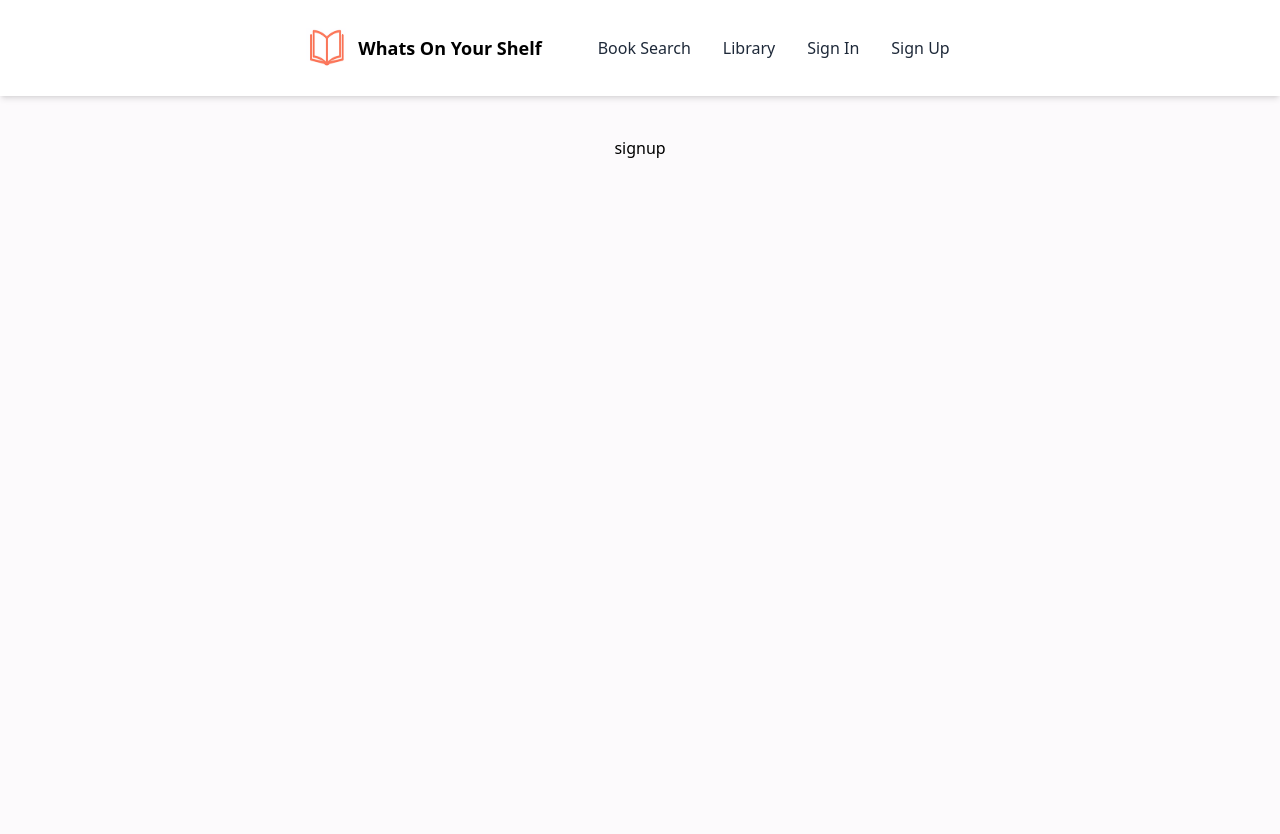
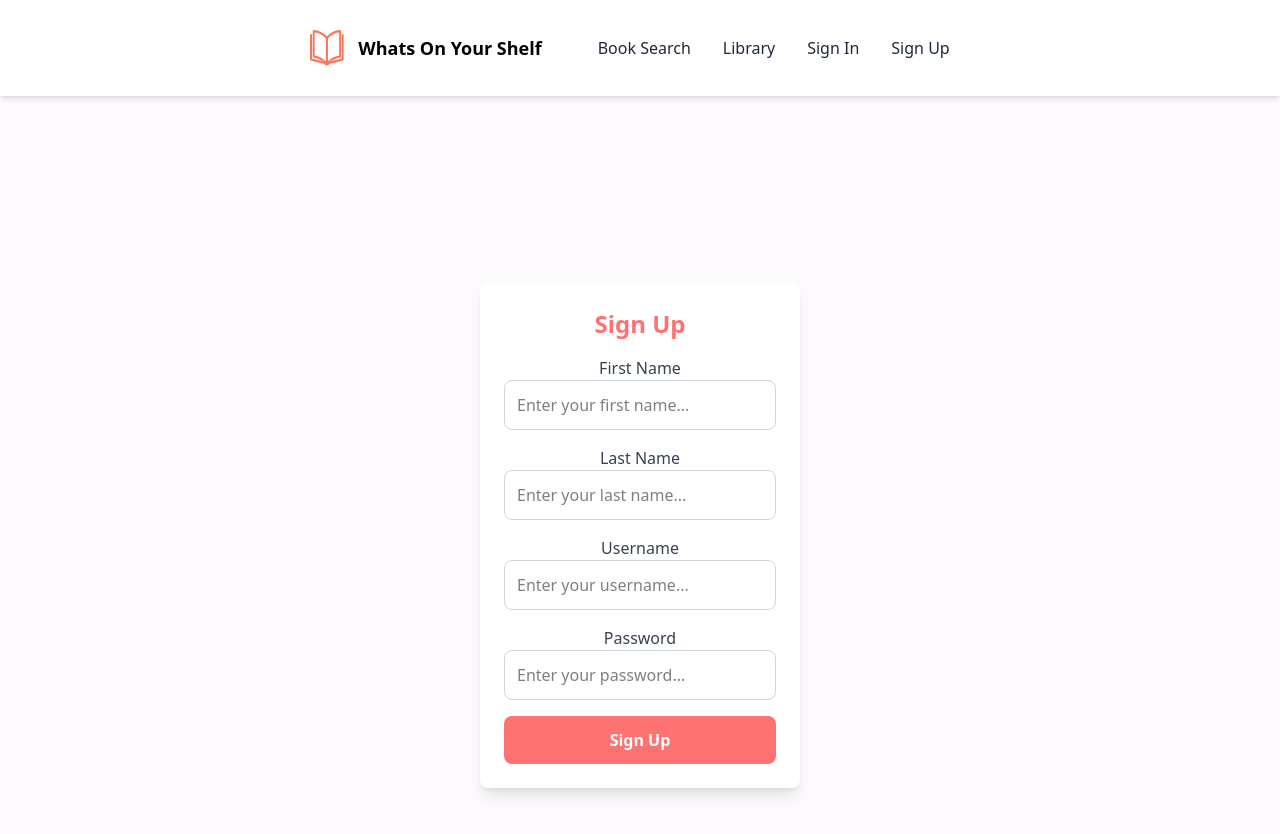
Before and after one commit to Saosyn/whats_on_your_shelf, a React (Vite) app in the folder client/: page /signup in a window 1280 px wide. Shown: the top 834 px of the page. Before the commit the page ends 800 px from the top, so only its background shows below. Built offline with nearby package versions, Linux system fonts and the light colour scheme.

Commit message:
added default missing cover and easter egg

```diff
--- a/client/src/Pages/Homepage.jsx
+++ b/client/src/Pages/Homepage.jsx
@@ -7,7 +7,7 @@ const Home = () => {
   return (
     <div>
       <h1 className="text-3xl font-bold text-center mt-6">Top Books</h1>
-      <NYTBooks />
+      {/* <NYTBooks /> */}
     </div>
   );
 };
--- a/client/src/Pages/SignIn.jsx
+++ b/client/src/Pages/SignIn.jsx
@@ -1,41 +1,42 @@
-import React from "react";
-import { useState } from "react";
-import { login } from "../api/authAPI";
+import React from 'react';
+import { useState } from 'react';
+import { login } from '../api/authAPI';
 import Auth from '../utils/auth';
 
-
 const SignIn = () => {
-    const [username, setUsername] = useState("");
-    const [password, setPassword] = useState("");
-
+  const [username, setUsername] = useState('');
+  const [password, setPassword] = useState('');
 
   const formSubmit = async (event) => {
     event.preventDefault();
     const user = {
       username,
-            password
-        }
+      password,
+    };
     // store userdata in local storage, look for the utils folder that should be a good start
     try {
       const data = await login(user);
       Auth.login(data.token);
-            console.log('login successful', data.token)
+      console.log('login successful', data.token);
     } catch (err) {
       console.error('Failed to login', err);
     }
-    }
+  };
 
-
-    return(
-        <div className="flex justify-center items-center min-h-screen bg-gray-100">
+  return (
+    <div className="flex justify-center items-center min-h-screen ">
       <form
         onSubmit={formSubmit}
         className="bg-white p-6 rounded-lg shadow-lg w-80"
       >
-        <h2 className="text-center text-2xl font-bold text-[#FF7272] mb-4">Login</h2>
+        <h2 className="text-center text-2xl font-bold text-[#FF7272] mb-4">
+          Login
+        </h2>
 
         <div className="mb-4">
-          <label htmlFor="username" className="block text-gray-700 font-medium">Username</label>
+          <label htmlFor="username" className="block text-gray-700 font-medium">
+            Username
+          </label>
           <input
             id="username"
             type="text"
@@ -47,7 +48,9 @@ const SignIn = () => {
         </div>
 
         <div className="mb-4">
-          <label htmlFor="password" className="block text-gray-700 font-medium">Password</label>
+          <label htmlFor="password" className="block text-gray-700 font-medium">
+            Password
+          </label>
           <input
             id="password"
             type="password"
@@ -66,8 +69,7 @@ const SignIn = () => {
         </button>
       </form>
     </div>
-    )
-
-}
+  );
+};
 
 export default SignIn;
--- a/client/src/Pages/SignUp.jsx
+++ b/client/src/Pages/SignUp.jsx
@@ -1,13 +1,85 @@
-import React from "react";
+import React from 'react';
 
 const SignUp = () => {
+  const formSubmit = () => console.log('form submitted');
+  return (
+    <div className="flex justify-center items-center min-h-screen">
+      <form
+        onSubmit={formSubmit}
+        className="bg-white p-6 rounded-lg shadow-lg w-80"
+      >
+        <h2 className="text-center text-2xl font-bold text-[#FF7272] mb-4">
+          Sign Up
+        </h2>
 
-    return(
-        <>
-        signup
-    </>
-    )
+        <div className="mb-4">
+          <label
+            htmlFor="firstName"
+            className="block text-gray-700 font-medium"
+          >
+            First Name
+          </label>
+          <input
+            id="firstName"
+            type="text"
+            placeholder="Enter your first name..."
+            name="username"
+            // onChange={(event) => setUsername(event.target.value)}
+            className="w-full p-3 border border-gray-300 rounded-lg focus:outline-none focus:ring-2 focus:ring-[#FF7272]"
+          />
+        </div>
 
-}
+        <div className="mb-4">
+          <label htmlFor="LastName" className="block text-gray-700 font-medium">
+            Last Name
+          </label>
+          <input
+            id="lastName"
+            type="text"
+            placeholder="Enter your last name..."
+            name="username"
+            // onChange={(event) => setUsername(event.target.value)}
+            className="w-full p-3 border border-gray-300 rounded-lg focus:outline-none focus:ring-2 focus:ring-[#FF7272]"
+          />
+        </div>
+
+        <div className="mb-4">
+          <label htmlFor="username" className="block text-gray-700 font-medium">
+            Username
+          </label>
+          <input
+            id="username"
+            type="text"
+            placeholder="Enter your username..."
+            name="username"
+            // onChange={(event) => setUsername(event.target.value)}
+            className="w-full p-3 border border-gray-300 rounded-lg focus:outline-none focus:ring-2 focus:ring-[#FF7272]"
+          />
+        </div>
+
+        <div className="mb-4">
+          <label htmlFor="password" className="block text-gray-700 font-medium">
+            Password
+          </label>
+          <input
+            id="password"
+            type="password"
+            placeholder="Enter your password..."
+            name="password"
+            onChange={(event) => setPassword(event.target.value)}
+            className="w-full p-3 border border-gray-300 rounded-lg focus:outline-none focus:ring-2 focus:ring-[#FF7272]"
+          />
+        </div>
+
+        <button
+          type="submit"
+          className="w-full bg-[#FF7272] text-white font-semibold p-3 rounded-lg hover:bg-[#FF3737] transition"
+        >
+          Sign Up
+        </button>
+      </form>
+    </div>
+  );
+};
 
 export default SignUp;
--- a/client/src/components/BookCard.jsx
+++ b/client/src/components/BookCard.jsx
@@ -1,22 +1,31 @@
-import React from "react";
-import AddToListButton from "./AddToListButton";
+import React from 'react';
+import AddToListButton from './AddToListButton';
 
-const BookCard = ({ book, addToMyBooks }) => {
+const placeholderImage =
+  'https://dummyimage.com/320.53x500/000/fff.png&text=No+Book+Cover+Available';
+
+const BookCard = ({ book, addToMyBooks, myBooks }) => {
   return (
-    <div className="flex flex-wrap flex-col border-1 bg-white  border-[#D9D9D9] rounded-lg pb-8 pt-3.5 px-3.5 max-w-[350px] max-h-[900px]">
+    <div className="flex flex-wrap flex-col border-1 bg-white border-[#D9D9D9] rounded-lg pb-8 pt-3.5 px-3.5 max-w-[350px] max-h-[900px]">
       <div className="h-[500px] w-auto">
         <img
           src={book.cover}
           alt={book.title}
+          onError={(e) => (e.target.src = placeholderImage)}
           className="h-full w-auto rounded-md"
         />
-      </div >
-        <div className="flex flex-col max-w-2xs text-left pt-6 pb-6">
-          <h2 className="text-2xl font-medium line-clamp-2">{book.title}</h2>
-          <h3 className="text-lg line-clamp-2">{book.author}</h3>
-          <p className="text-gray-700 line-clamp-3 break-words pt-2 ">{book.description}</p>
-        </div>
-      <AddToListButton book={book} addToMyBooks={addToMyBooks}/>
+      </div>
+      <div className="flex flex-col max-w-2xs text-left pt-6 pb-6">
+        <h2 className="text-2xl font-medium line-clamp-2">{book.title}</h2>
+        <h3 className="text-lg line-clamp-2">{book.author}</h3>
+        <p className="text-gray-700 line-clamp-3 break-words pt-2">
+          {book.description}
+        </p>
+      </div>
+      {/* Conditionally render the AddToListButton only if the book isn't already in myBooks */}
+      {(!myBooks || !myBooks.has(book.id)) && (
+        <AddToListButton book={book} addToMyBooks={addToMyBooks} />
+      )}
     </div>
   );
 };
--- a/client/src/components/MyBooks.jsx
+++ b/client/src/components/MyBooks.jsx
@@ -1,14 +1,19 @@
-import { useEffect, useState } from "react";
-import { useNavigate } from "react-router-dom";
+import { useEffect, useState } from 'react';
+import { useNavigate } from 'react-router-dom';
 
 const BookList = () => {
   const [books, setBooks] = useState([]);
   const navigate = useNavigate();
 
   useEffect(() => {
-    const storedBooks = localStorage.getItem("myBooks");
+    try {
+      const storedBooks = localStorage.getItem('myBooks');
       if (storedBooks) {
         setBooks(JSON.parse(storedBooks));
+      }
+    } catch (error) {
+      console.error('Error reading from localStorage:', error);
+      setBooks([]);
     }
   }, []);
 
@@ -19,7 +24,11 @@ const BookList = () => {
   const handleRemoveBook = (workId) => {
     const updatedBooks = books.filter(([id]) => id !== workId);
     setBooks(updatedBooks);
-    localStorage.setItem("myBooks", JSON.stringify(updatedBooks));
+    try {
+      localStorage.setItem('myBooks', JSON.stringify(updatedBooks));
+    } catch (error) {
+      console.error('Error saving to localStorage:', error);
+    }
   };
 
   return (
@@ -27,13 +36,19 @@ const BookList = () => {
       <h2 className="text-xl font-semibold mb-4">My Book List</h2>
       {books.length > 0 ? (
         <ul className="list-disc list-inside">
-          {books.map(([workId, title], index) => (
+          {books.map(([workId, titleValue], index) => {
+            // Ensure we always display a string for the title.
+            const displayTitle =
+              typeof titleValue === 'object' && titleValue.title
+                ? titleValue.title
+                : titleValue;
+            return (
               <li key={index} className="flex justify-between items-center">
                 <span
                   className="text-blue-600 cursor-pointer hover:underline"
                   onClick={() => handleBookClick(workId)}
                 >
-                {title}
+                  {displayTitle}
                 </span>
                 <button
                   className="ml-4 px-3 py-1 text-sm text-white bg-red-200 rounded hover:bg-red-600"
@@ -42,7 +57,8 @@ const BookList = () => {
                   Remove
                 </button>
               </li>
-          ))}
+            );
+          })}
         </ul>
       ) : (
         <p className="text-gray-500">No books saved.</p>
--- a/client/src/components/SearchResults.jsx
+++ b/client/src/components/SearchResults.jsx
@@ -1,18 +1,21 @@
-import React from "react";
-import BookCard from "./BookCard";
+import React from 'react';
+import BookCard from './BookCard';
+import rommel from '../assets/rommel.jpg';
 
 const SearchResults = ({ books, addToMyBooks, loading }) => {
   return (
     <div className="mt-20 flex flex-wrap justify-center align-middle">
       {loading ? (
-        <p>Loading...</p>
+        <img src={rommel} alt="Loading..." className="w-1/2 h-auto" />
       ) : (
-        <div style={{
-          display: "flex",
-          flexWrap: "wrap",
-          gap: "20px",
-          justifyContent: "center"
-        }}>
+        <div
+          style={{
+            display: 'flex',
+            flexWrap: 'wrap',
+            gap: '20px',
+            justifyContent: 'center',
+          }}
+        >
           {books.map((book) => (
             <BookCard key={book.id} book={book} addToMyBooks={addToMyBooks} />
           ))}
```
Also changed, not shown: client/src/components/BookPage.jsx (+23 -12 lines), client/src/components/Textbox.jsx (+40 -27 lines), client/src/assets/rommel.jpg (added). Lines whose indentation alone changed are shown as unchanged.
